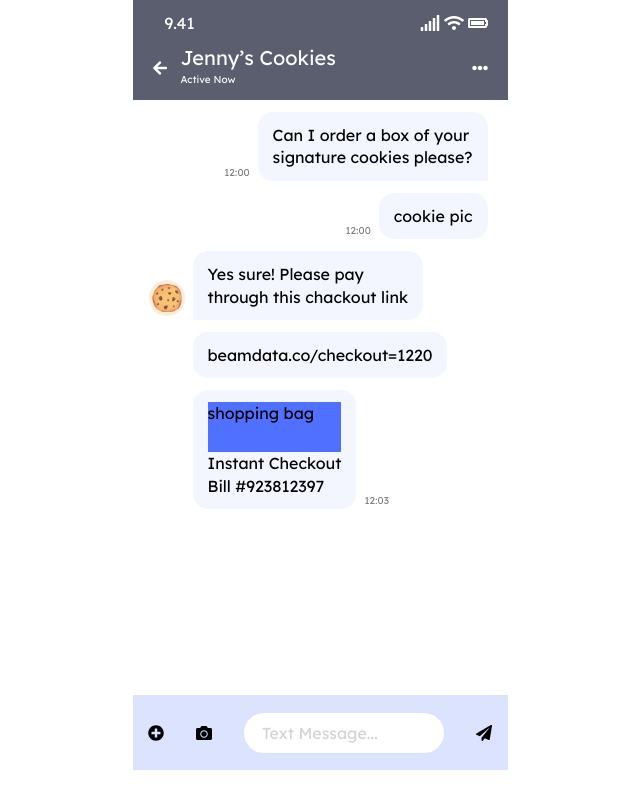
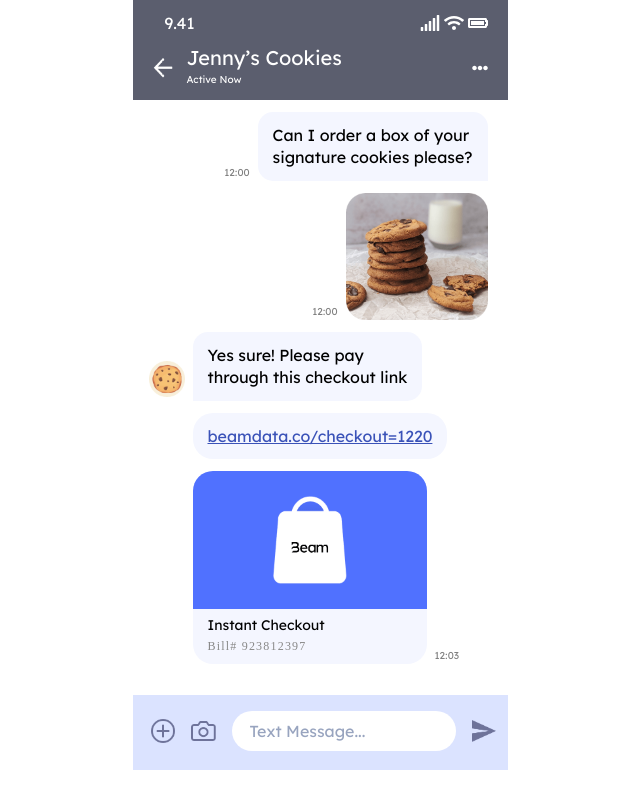
Before and after one commit to Beam-Data-Company/beam-early-access, a Next.js app: page /demo in a window 1280 px wide. Shown: the whole page, without its empty margins (320-960 px from the left). Built offline with nearby package versions, Linux system fonts and the light colour scheme; a web font is replaced by a local one.

Commit message:
add icons and animation for slide to pay button

```diff
--- a/components/demo_pages/ChatPage.module.css
+++ b/components/demo_pages/ChatPage.module.css
@@ -86,7 +86,7 @@
    extra class for the first box on each side */
 .message_box {
   background-color: #f4f6ff;
-  border-radius: 15px;
+  border-radius: 20px;
   padding: 12px 15px;
   line-height: 1.4;
 }
@@ -97,6 +97,19 @@
 
 .box_first_left {
   border-radius: 15px 15px 15px 0px;
+}
+
+.box_photo {
+  padding: 0px;
+  background-color: transparent;
+  height: 127px;
+}
+
+.box_shopping_bag {
+  padding: 0px;
+  width: 234px;
+  overflow: hidden;
+  font-size: 16px;
 }
 
 .cookie_profile {
@@ -110,15 +123,16 @@
   height: 75px;
   background-color: #dbe3ff;
   display: flex;
-  justify-content: space-around;
+  justify-content: space-between;
   align-items: center;
+  padding: 0px 12px 4px 18px;
 }
 
 .text_input {
-  width: 200px;
+  width: 224px;
   height: 40px;
   border-radius: 20px;
-  color: lightgray;
+  color: #98a4bf;
   background-color: white;
   padding-left: 18px;
   display: flex;
@@ -138,16 +152,30 @@
   padding-top: 20px;
 }
 
-.shopping_bag {
+.shopping_bag_background {
   background-color: #5071ff;
-  height: 50px;
-  width: 100%;
+  display: flex;
+  justify-content: center;
+  padding: 25px 0px;
 }
 
-.message_box_last {
-  background-color: #f4f6ff;
-  border-radius: 15px 15px 15px 0px;
-  padding: 0;
-  line-height: 1.4;
-  overflow: hidden;
+.shopping_bag_title {
+  font-size: 14px;
+  margin-left: 15px;
+  margin-top: 8px;
+  line-height: 1.25;
 }
+
+.shopping_bag_id {
+  font-family: 'Assistant';
+  font-size: 12px;
+  letter-spacing: 1.2px;
+  color: #898989;
+  margin: 5px 0px 10px 15px;
+  line-height: 1.25;
+}
+
+.link_message {
+  color: #3a52b8;
+  text-decoration: underline;
+}
--- a/components/demo_pages/ChatPage.tsx
+++ b/components/demo_pages/ChatPage.tsx
@@ -3,16 +3,18 @@ import React from 'react'
 import Image from 'next/image'
 import classNames from 'classnames'
 import cookieProfile from '../../public/cookie-profile.png'
+import cookiePic from '../../public/cookie-pic.png'
+import arrowLeftIcon from '../../public/arrow-left-icon.png'
+import cameraIcon from '../../public/camera-icon.png'
+import plusCircleIcon from '../../public/plus-circle-icon.png'
+import sendIcon from '../../public/send-icon.png'
+import shoppingBag from '../../public/shopping-bag.png'
 import { FontAwesomeIcon } from '@fortawesome/react-fontawesome'
 import {
-  faArrowLeft,
   faWifi,
   faBatteryFull,
   faSignal,
   faEllipsisH,
-  faPlusCircle,
-  faCamera,
-  faPaperPlane,
 } from '@fortawesome/free-solid-svg-icons'
 
 type Props = {
@@ -33,7 +35,7 @@ export default function ChatPage(props: Props) {
 
       <div className={styles.chat_header}>
         <div className={styles.wrapper}>
-          <FontAwesomeIcon width="20px" icon={faArrowLeft} />
+          <Image src={arrowLeftIcon} alt="Arrow Left Icon" width="20px" height="22px"/>
           <div className={styles.chat_title}>
             <div className={styles.chat_name}>Jenny&rsquo;s Cookies</div>
             <div className={styles.chat_status}>Active Now</div>
@@ -55,7 +57,9 @@ export default function ChatPage(props: Props) {
         </div>
         <div className={classNames(styles.message_row, styles.row_align_right)}>
           <div className={styles.message_time}>12:00</div>
-          <div className={styles.message_box}>cookie pic</div>
+          <div className={classNames(styles.message_box, styles.box_photo)}>
+            <Image src={cookiePic} alt="Cookie Pic" width="142px" height="127px"/>
+          </div>
         </div>
         <div className={classNames(styles.message_row, styles.row_align_left)}>
           <div className={styles.cookie_profile}>
@@ -66,28 +70,29 @@ export default function ChatPage(props: Props) {
           >
             Yes sure! Please pay
             <br />
-            through this chackout link
+            through this checkout link
           </div>
         </div>
         <div className={classNames(styles.message_row, styles.row_align_left)}>
-          <div className={styles.message_box}>beamdata.co/checkout=1220</div>
+          <div className={classNames(styles.message_box,styles.link_message)}>beamdata.co/checkout=1220</div>
         </div>
         <div className={classNames(styles.message_row, styles.row_align_left)}>
-          <div className={styles.message_box} onClick={props.buttonHandleClick}>
-            <div className={styles.shopping_bag}>shopping bag</div>
-            Instant Checkout
-            <br />
-            Bill #923812397
+          <div className={classNames(styles.message_box, styles.box_shopping_bag)} onClick={props.buttonHandleClick}>
+            <div className={styles.shopping_bag_background}>
+              <Image src={shoppingBag} alt="Shopping Bag" width="74px" height="88px" priority />
+            </div>
+            <div className={styles.shopping_bag_title}>Instant Checkout</div>
+            <div className={styles.shopping_bag_id}>Bill# 923812397</div>
           </div>
           <div className={styles.message_time}>12:03</div>
         </div>
       </div>
 
       <div className={styles.chat_footer}>
-        <FontAwesomeIcon width="24px" icon={faPlusCircle} />
-        <FontAwesomeIcon width="24px" icon={faCamera} />
+        <Image src={plusCircleIcon} alt="Plus Circle Icon" width="24px" height="24px"/>
+        <Image src={cameraIcon} alt="Camera Icon" width="25px" height="20px"/>
         <div className={styles.text_input}>Text Message...</div>
-        <FontAwesomeIcon width="24px" icon={faPaperPlane} />
+        <Image src={sendIcon} alt="Arrow Left Icon" width="24px" height="22px"/>
       </div>
     </div>
   )
--- a/components/demo_pages/PaymentPage.module.css
+++ b/components/demo_pages/PaymentPage.module.css
@@ -92,16 +92,34 @@
   align-items: center;
 }
 
-.button {
+.slide_rail {
   width: 100%;
   height: 50px;
   background-color: #2c46b5;
   color: white;
-  border-radius: 6px;
+  border-radius: 25px;
   border-color: transparent;
+  box-shadow: 0 5px 20px 0 rgba(44, 70, 181, 0.4);
+  display: flex;
+  align-items: center;
+  justify-content: center;
+  position: relative;
+  font-family: 'Assistant';
+  font-size: 14px;
+  letter-spacing: 1.68px;
+  font-weight: 600;
+}
+
+.button_white {
+  background-color: white;
+  border-color: transparent;
+  height: 40px;
+  border-radius: 20px;
+  width: 80px;
+  display: flex;
+  align-items: center;
+  justify-content: center;
   cursor: pointer;
-  font-family: 'Lexend Deca';
-  box-shadow: 0 5px 20px 0 rgba(44, 70, 181, 0.4);
 }
 
 .section_header {
@@ -124,3 +142,10 @@
   font-size: 12px;
   color: #898989;
 }
+
+.button_white_container {
+  position: absolute;
+  top: 5px;
+  left: 5px;
+  width: 100%;
+}
--- a/components/demo_pages/PaymentPage.tsx
+++ b/components/demo_pages/PaymentPage.tsx
@@ -2,20 +2,40 @@ import styles from './PaymentPage.module.css'
 import React from 'react'
 import Image from 'next/image'
 import cardIcon from '../../public/card-icon.png'
+import arrowRightIcon from '../../public/arrow-right-icon.png'
 import classNames from 'classnames'
+import profilePic from '../../public/profile-pic.png'
+import beamLogo from '../../public/beam-logo.png'
 import { FontAwesomeIcon } from '@fortawesome/react-fontawesome'
 import { faPen, faChevronRight } from '@fortawesome/free-solid-svg-icons'
+import { useSpring, animated } from 'react-spring'
+import { useState } from 'react'
 
 type Props = {
   buttonHandleClick: () => void
 }
 
 export default function PaymentPage(props: Props) {
+
+  const [buttonStatic, setButtonStatic] = useState(true)
+
+  const startSlide = () => {
+    setButtonStatic(buttonStatic => !buttonStatic)
+    setTimeout(() => props.buttonHandleClick(),2000);
+  }
+  const slideRight = useSpring({
+    opacity: 1,
+    transform: 'translate(72%, 0%)',
+    from: { opacity: 1, transform: 'translate(0%, 0%)' },
+    config: { tension: 90 },
+    delay: 2300,
+  })
+
   return (
     <div className={styles.container}>
       <div className={styles.header}>
         <div className={styles.wrapper}>
-          <span>Pic</span>
+          <Image src={profilePic} alt="Profile Pic" width="27px" height="27px"/>
           <span>You&apos;re logged in as Jenny Jones</span>
         </div>
         <div className={classNames(styles.wrapper, styles.wrapper_blue)}>
@@ -85,9 +105,27 @@ export default function PaymentPage(props: Props) {
         <span>8,400 THB</span>
       </div>
 
-      <button className={styles.button} onClick={props.buttonHandleClick}>
-        CLICK TO PAY
-      </button>
+      <div className={styles.slide_rail}>
+
+        {buttonStatic ?
+          <div className={styles.button_white_container}>
+            <button className={styles.button_white} onClick={startSlide}>
+              <Image src={beamLogo} alt="Beam Logo" width="13px" height="17px" />
+            </button>
+          </div>
+        : <animated.div style={slideRight} className={styles.button_white_container}>
+            <button className={styles.button_white}>
+              <Image src={beamLogo} alt="Beam Logo" width="13px" height="17px" />
+            </button>
+          </animated.div>
+        }
+
+        <div className={styles.wrapper}>
+          SLIDE TO PAY
+          <Image src={arrowRightIcon} alt="Arrow Right Icon" width="14px" height="16px"/>
+        </div>
+
+      </div>
     </div>
   )
 }
```
